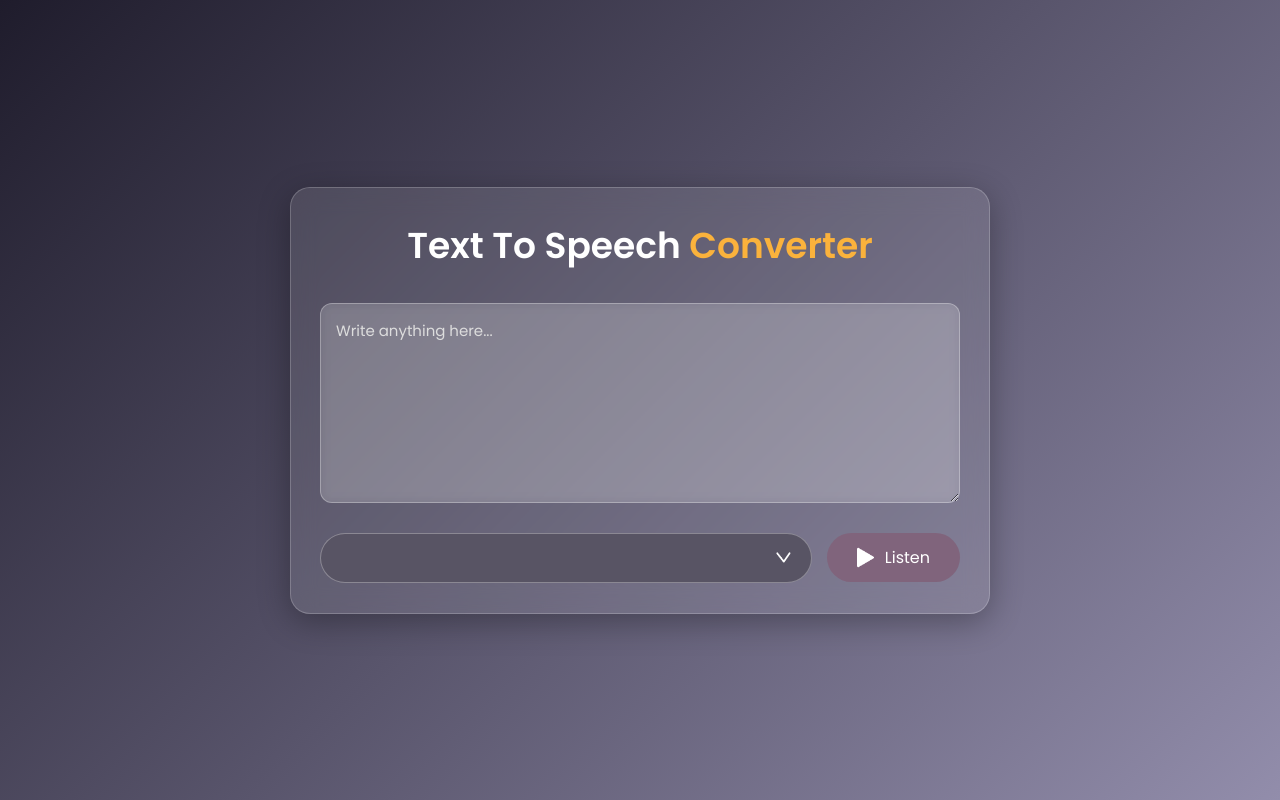
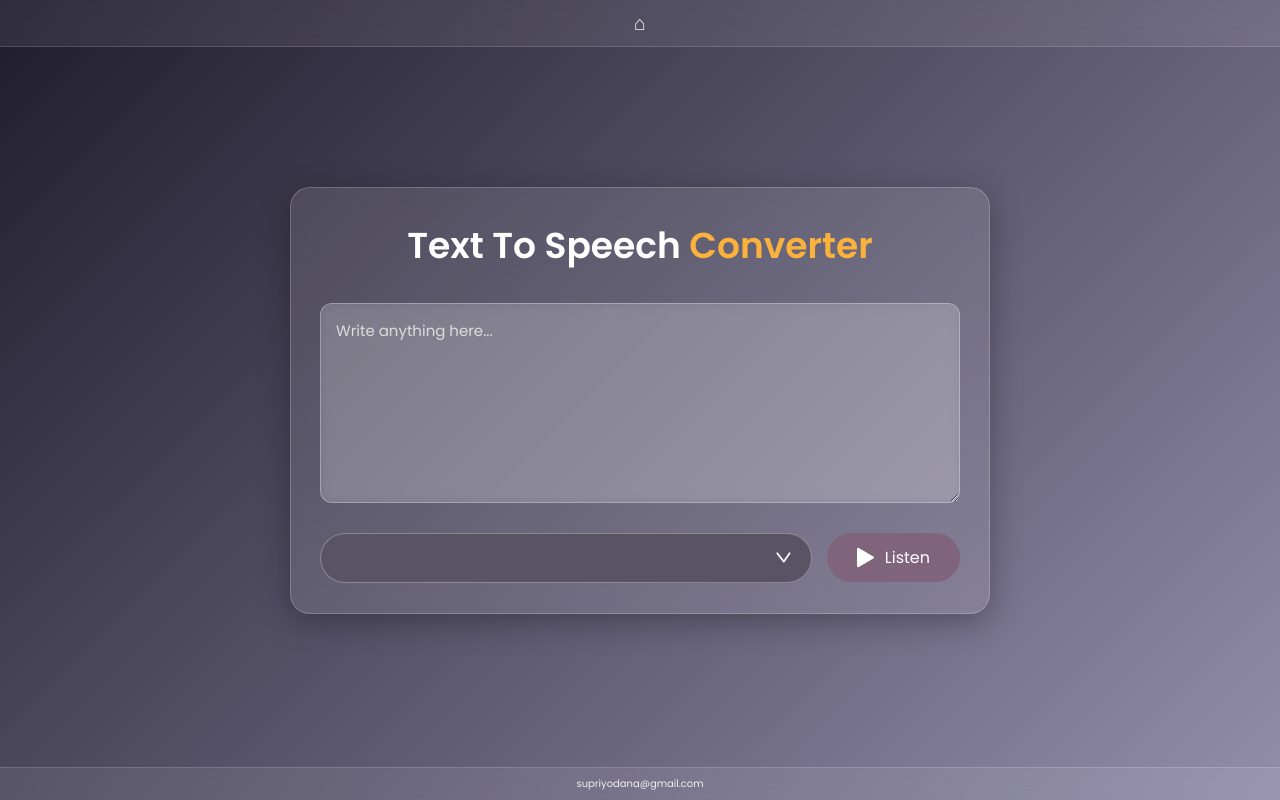
Before and after one commit to sd-supriyo/utility-web-apps, a plain HTML site: page texttospeech.html in a window 1280 px wide. Drawn offline with Linux system fonts and the light colour scheme.

Commit message:
code update

```diff
--- a/texttospeech.css
+++ b/texttospeech.css
@@ -5,6 +5,54 @@
     padding: 0;
     box-sizing: border-box;
     font-family: 'Poppins', sans-serif;
+}
+
+.header {
+  position: fixed;
+  top: 0;
+  left: 0;
+  width: 100%;
+
+  background: rgba(255, 255, 255, 0.08);
+  backdrop-filter: blur(10px);
+
+  padding: 8px 0;
+  text-align: center;
+  z-index: 1000;
+
+  border-bottom: 1px solid rgba(255, 255, 255, 0.15);
+}
+
+.home-button {
+  font-size: 20px;
+  color: #f0f0f0;
+  text-decoration: none;
+  transition: transform 0.2s ease, color 0.3s ease;
+}
+
+.home-button:hover {
+  transform: scale(1.2);
+  color: #ffffff;
+}
+
+
+.footer {
+  position: fixed;
+  bottom: 0;
+  left: 0;
+  width: 100%;
+
+  background: rgba(255, 255, 255, 0.08);
+  backdrop-filter: blur(10px);
+
+  color: #f0f0f0;
+  text-align: center;
+  font-size: 10px;
+
+  padding: 8px 0;
+  z-index: 1000;
+
+  border-top: 1px solid rgba(255, 255, 255, 0.15);
 }
 
 body {
--- a/texttospeech.html
+++ b/texttospeech.html
@@ -7,6 +7,14 @@
     <link rel="stylesheet" href="texttospeech.css">
 </head>
 <body>
+
+    <div class="header">
+        <a href="index.html" class="home-button" aria-label="Go to Home">
+            &#8962;
+        </a>
+    </div>
+
+
     <div class="hero">
         <h1>Text To Speech <span>Converter</span></h1>
         <textarea placeholder="Write anything here..."></textarea>
@@ -16,6 +24,10 @@
         </div>
     </div>
 
+    <div class="footer">
+    supriyodana@gmail.com
+    </div>
+
     <script src="texttospeech.js"></script>
 </body>
 </html>
```
